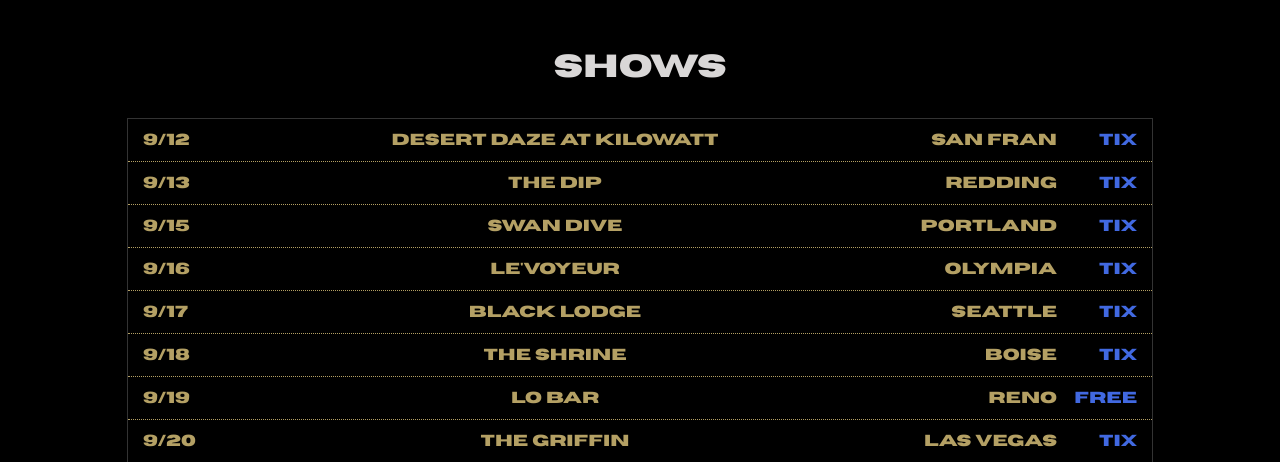
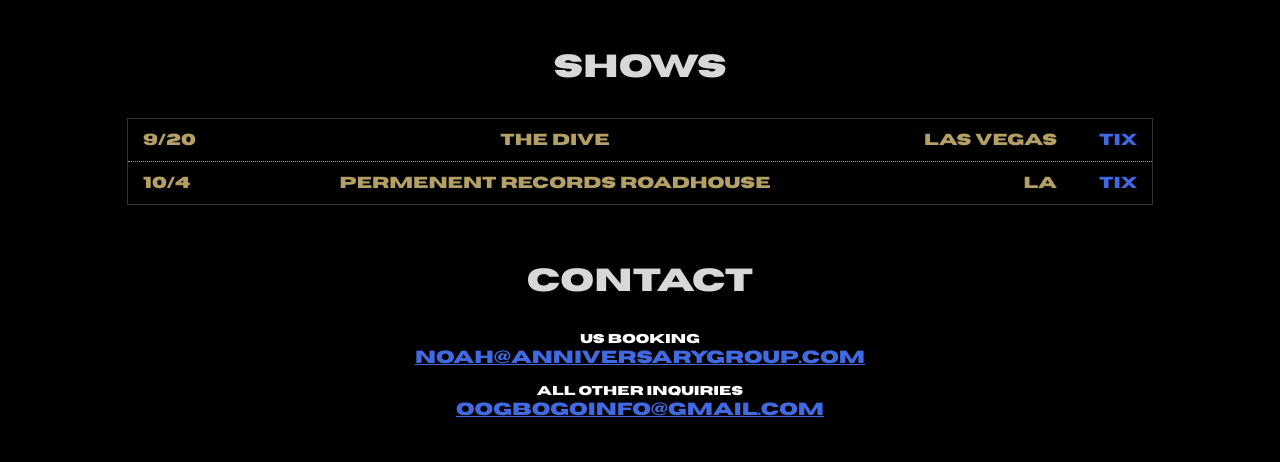
Before and after one commit to julianbetts/oog-bogo-website, a plain HTML site: page index.html in a window 1280 px wide. Shown: the part 1530-1992 px from the top of the page. Drawn offline with Linux system fonts and the light colour scheme.

Commit message:
update to shows

```diff
--- a/index.html
+++ b/index.html
@@ -86,52 +86,10 @@
                 <h1>Shows</h1>
             </div>
             <ul id="calendar">
-                <li>
-                    <span class="show-date">9/12</span>
-                    <span class="show-title">Desert Daze at Kilowatt</span>
-                    <span class="show-location">San Fran</span>
-                    <span class="show-tickets"><a href="https://dice.fm/event/py2ek8-desert-daze-presents-oog-bogo-chime-school-and-nothing-natural-12th-sep-kilowatt-san-francisco-tickets?sharer_id=63ba13a78c2b470001628cf8&_branch_match_id=1478165910659305686&utm_source=dice&utm_campaign=event_share&utm_medium=event_share&_branch_referrer=H4sIAAAAAAAAAwXBuwqAIBQA0L9pTLMoCaShpa2tVXxcUyqNq9TWt3eOL%2BXOIyFniEdtg4HaXSS%2BZemiX59NT9krBJTBir7VqmnVwA3T3UApbXrGjePVh%2BAAMcRdakxvBhSzx3TBDyp61V1dAAAA">Tix</a></span>
-                </li>
-                <li>
-                    <span class="show-date">9/13</span>
-                    <span class="show-title">The Dip</span>
-                    <span class="show-location">Redding</span>
-                    <span class="show-tickets"><a href="https://www.eventbrite.com/e/oog-bogo-tickets-1549884108089">Tix</a></span>
-                </li>
-                <li>
-                    <span class="show-date">9/15</span>
-                    <span class="show-title">Swan Dive</span>
-                    <span class="show-location">Portland</span>
-                    <span class="show-tickets"><a href="https://www.lonelygodpdx.com/events/oog-bogo-black-shelton-the-american-dream-swan-dive">Tix</a></span>
-              </li>
-                <li>
-                    <span class="show-date">9/16</span>
-                    <span class="show-title">Le'Voyeur</span>
-                    <span class="show-location">Olympia</span>
-                    <span class="show-tickets"><a href="http://www.levoyeurolympia.com/shows.html">Tix</a></span>
-                </li>
-                <li>
-                    <span class="show-date">9/17</span>
-                    <span class="show-title">Black Lodge</span>
-                    <span class="show-location">Seattle</span>
-                    <span class="show-tickets"><a href="https://link.dice.fm/nb2c4c467acc">Tix</a></span>
-                </li>
-                <li>
-                    <span class="show-date">9/18</span>
-                    <span class="show-title">The Shrine</span>
-                    <span class="show-location">Boise</span>
-                    <span class="show-tickets"><a href="https://dice.fm/event/g5e3q6-the-snares-18th-sep-shrine-social-club-boise-tickets?sharer_id=63ba13a78c2b470001628cf8&_branch_match_id=1478165910659305686&utm_source=dice&utm_campaign=event_share&utm_medium=event_share&_branch_referrer=H4sIAAAAAAAAAwXBuwqAIBQA0L9pVHuglyAaoiWIttZQu6b05Bq19e2d4%2B%2F7iiXnWzhWNgeLzO0cFHRt0w%2FPaOroNSFNYa5kbnSaawU2M4USQqQyA%2Bsg%2BQgdEoVjmQydb0SqGk%2Fnjj%2BsffBJXQAAAA%3D%3D">Tix</a></span>
 
-                </li>
-                <li>
-                    <span class="show-date">9/19</span>
-                    <span class="show-title">Lo Bar</span>
-                    <span class="show-location">Reno</span>
-                    <span class="show-tickets"><a href="https://www.lobarsocial.com">FREE</a></span>
-                </li>
                 <li>
                     <span class="show-date">9/20</span>
-                    <span class="show-title">The Griffin</span>
+                    <span class="show-title">The Dive</span>
                     <span class="show-location">Las Vegas</span>
                     <span class="show-tickets"><a href="">TIX</a></span>
 
```
